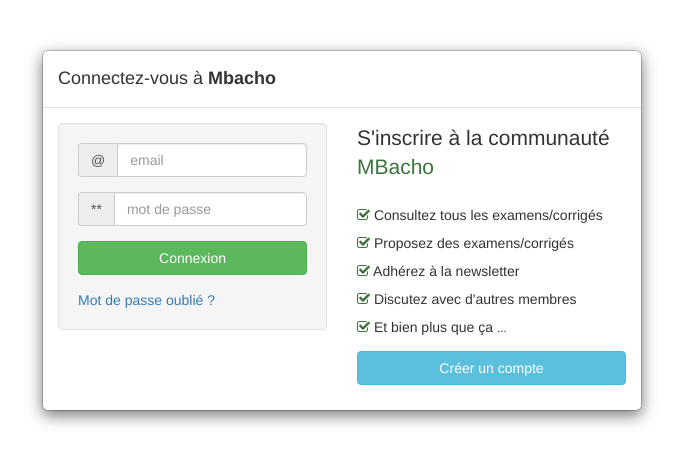
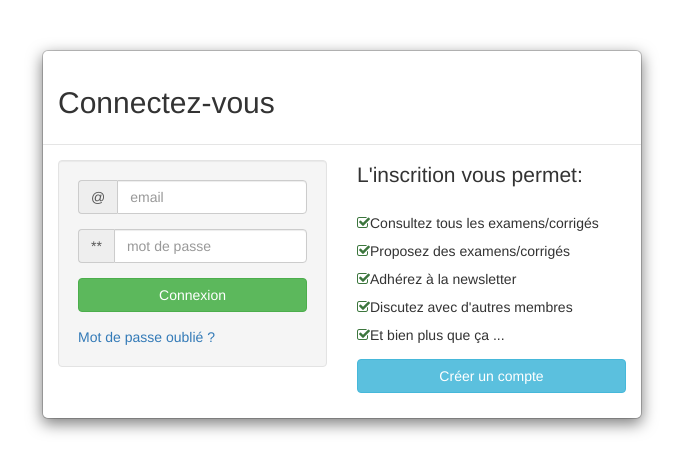
Before and after one commit to ejoinel/MonBacho, a Django app: page /login in a window 1280 px wide. Shown: the part 62-521 px from the top of the page, without its empty margins (298-981 px from the left). Run offline with Django 3.2, Linux system fonts and the light colour scheme; parts of the project's set-up code (start-up, migrations or seed data) failed here and were passed over; some libraries are stand-ins or nearby versions.

Commit message:
Debut de traduction

```diff
--- a/MonBacho/models.py
+++ b/MonBacho/models.py
@@ -3,6 +3,7 @@
 # import DATABASE_CONF
 from django.db import models
 from django.utils import timezone
+from django.utils.translation import ugettext_lazy as _
 from django.contrib.auth.models import AbstractBaseUser, PermissionsMixin, BaseUserManager
 
 
@@ -151,7 +152,7 @@ class Correction(Document):
     text = models.TextField(max_length=1024)
 
     def __unicode__(self):
-        return "{} correction du sujet {}".format(self.id, Exam.id)
+        return _(u"{} correction du sujet {}".format(self.id, Exam.id))
 
 
 class Read(models.Model):
--- a/MonBacho/templates/createexam.html
+++ b/MonBacho/templates/createexam.html
@@ -1,4 +1,5 @@
 {% extends "base.html" %}
+{% load i18n %}
 {% load crispy_forms_tags %}
 
 {% block title %}CreateExam{% endblock %}
--- a/MonBacho/templates/home.html
+++ b/MonBacho/templates/home.html
@@ -1,3 +1,4 @@
 {% extends "base.html" %}
+{% load i18n %}
 {% block title %}Bienvenue{% endblock %}
 {% block content %}Bienvenue sur mon bacho! Nous sommes le {{current_date_time}}. {% endblock %}
--- a/MonBacho/templates/login.html
+++ b/MonBacho/templates/login.html
@@ -1,4 +1,5 @@
 {% extends "base.html" %}
+{% load i18n %}
 {% load crispy_forms_tags %}
 
 {% block title %}Connexion{% endblock %}
@@ -8,7 +9,7 @@
 <div id="login-overlay" class="modal-dialog">
 	<div class="modal-content">
 	    <div class="modal-header">
-	        <h4 class="modal-title" id="myModalLabel">Connectez-vous à <b>Mbacho</b></h4>
+            <h2>{% trans "Connectez-vous" %}</h2>
 	    </div>
 	    <div class="modal-body">
 	        <div class="row">
@@ -17,19 +18,19 @@
 	                    <form id="loginForm" method="POST">
                             {% crispy form %}
 	                    </form>
-                        <a href="/resetpassword/">Mot de passe oubli&eacute; ?</a>
+                        <a href="/resetpassword/">{% trans "Mot de passe oublié ?" %}</a>
 	                </div>
 	            </div>
 	            <div class="col-sm-6">
-	                <p class="lead">S'inscrire à la communauté <span class="text-success">MBacho</span></p>
+	                <p class="lead">{% trans "L'inscrition vous permet:" %}</p>
 	                <ul class="list-unstyled" style="line-height: 2">
-	                    <li><span class="fa fa-check-square-o text-success"></span> Consultez tous les examens/corrigés </li>
-	                    <li><span class="fa fa-check-square-o text-success"></span> Proposez des examens/corrigés </li>
-	                    <li><span class="fa fa-check-square-o text-success"></span> Adhérez à la newsletter </li>
-	                    <li><span class="fa fa-check-square-o text-success"></span> Discutez avec d'autres membres </li>
-	                    <li><span class="fa fa-check-square-o text-success"></span> Et bien plus que ça <small>...</small></li>
+	                    <li><span class="fa fa-check-square-o text-success"></span>{% trans "Consultez tous les examens/corrigés" %}</li>
+	                    <li><span class="fa fa-check-square-o text-success"></span>{% trans "Proposez des examens/corrigés" %}</li>
+	                    <li><span class="fa fa-check-square-o text-success"></span>{% trans "Adhérez à la newsletter" %}</li>
+	                    <li><span class="fa fa-check-square-o text-success"></span>{% trans "Discutez avec d'autres membres" %}</li>
+	                    <li><span class="fa fa-check-square-o text-success"></span>{% trans "Et bien plus que ça ..." %}</li>
 	                </ul>
-	                <p><a href="register" class="btn btn-info btn-block">Créer un compte</a></p>
+	                <p><a href="register" class="btn btn-info btn-block">{% trans "Créer un compte" %}</a></p>
 	            </div>
 	        </div>
 	    </div>
```
Also changed, not shown: MonBacho/settings.py (+20 -3 lines), MonBacho/templates/register.html (+8 -7 lines), MonBacho/locale/en/LC_MESSAGES/django.po (added).
